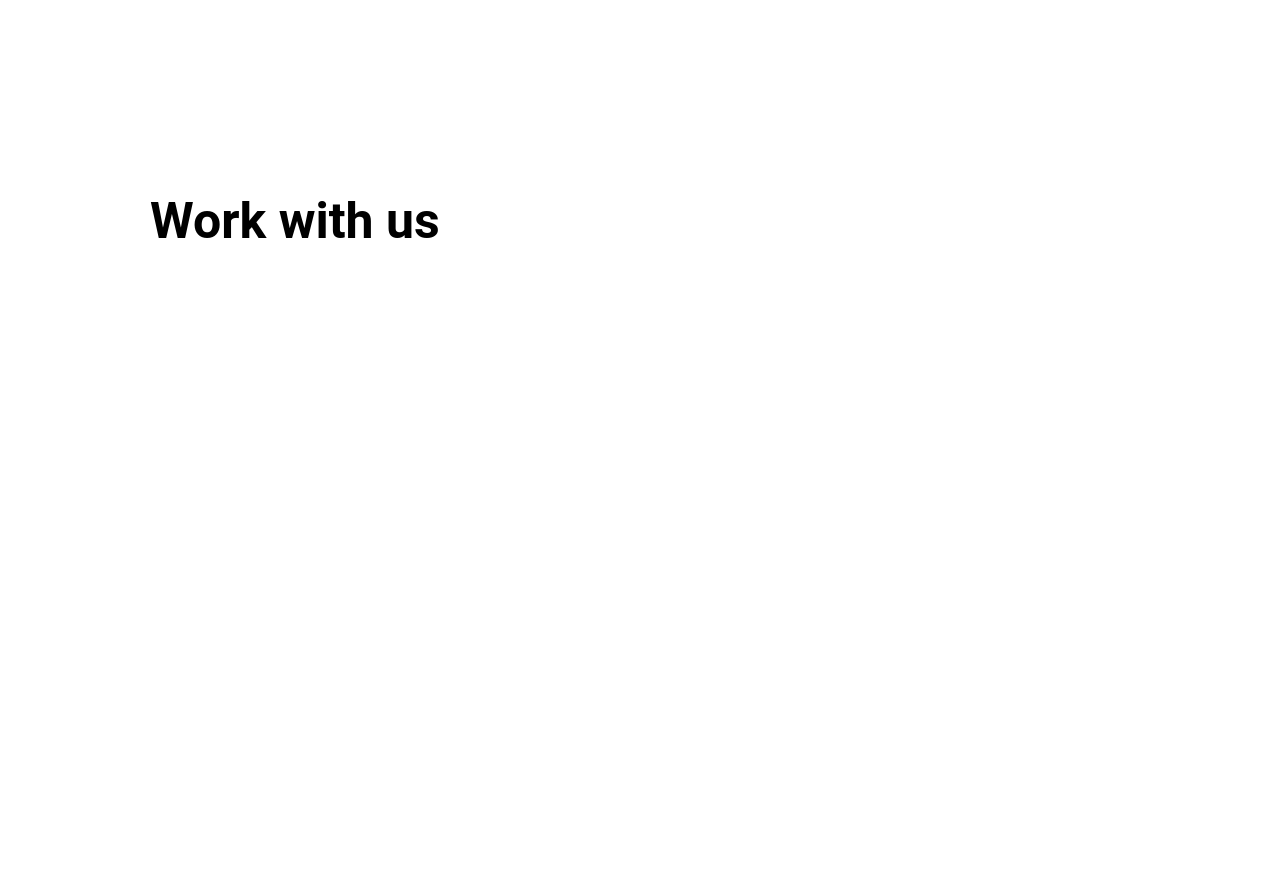
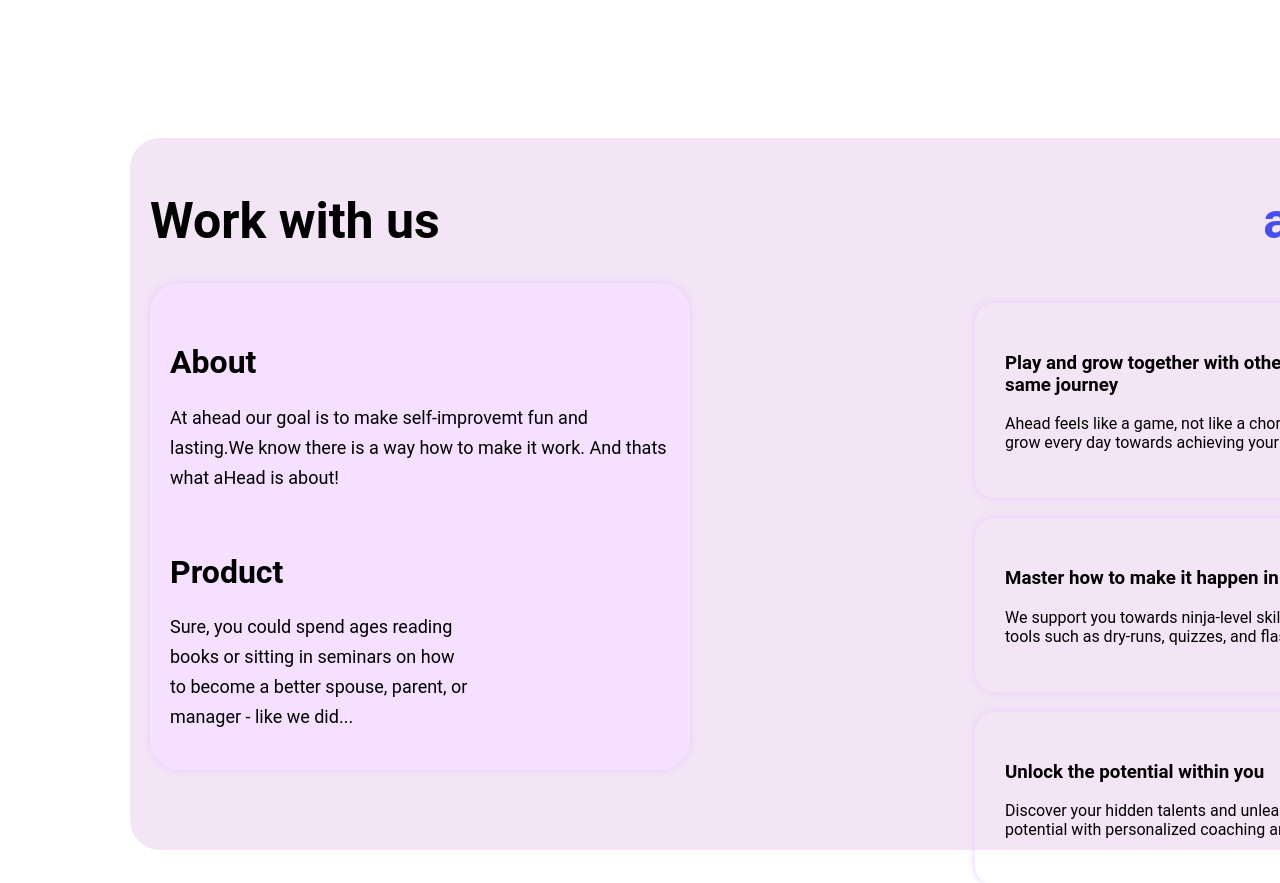
Before and after one commit to SurajPaul13/spurfit, a React (Create React App) app: page / in a window 1280 px wide. Shown: the part 2140-3023 px from the top of the page. Before the commit the page ends 2990 px from the top, so only its background shows below. Built offline with nearby package versions, Linux system fonts and the light colour scheme.

Commit message:
work with us section

```diff
--- a/src/components/WorkWithUs/WorkWithUs.css
+++ b/src/components/WorkWithUs/WorkWithUs.css
@@ -7,6 +7,8 @@
     align-items: center;
     justify-content: space-between;
     padding: 20px;
+    background-color: #F3E5F5;
+    border-radius: 30px;
 }
 .wwu-head-container{
     display: flex;
@@ -20,4 +22,46 @@
 .wwu-right-head{
     font-size: 50px;
     color: #464FEC;
+    margin-right: 50px;
 }
+.wwu-divL{
+    background-color: #F5E1FF;
+    padding: 20px;
+    border-radius: 30px;
+    box-shadow: 0px 0px 10px #E6CCFF;
+}
+.wwu-divR{
+    padding: 20px;
+    border-radius: 30px;
+    width: 35%;
+    max-height: 70vh;
+    overflow-y: auto;
+
+}
+.wwu-sub-container{
+    display: flex;
+    align-items: flex-start;
+    justify-content: space-between;
+}
+.ahead-card-container{
+    box-shadow: 0px 0px 10px #E6CCFF;
+    border-radius: 20px;
+    padding: 30px;
+    margin-bottom: 20px;
+}
+.ahead-card-container p{
+    font-size: 16px;
+}
+.wwu-about-card{
+    width: 500px;
+}
+.wwu-info{
+    line-height: 30px;
+    font-size: 18px;
+}
+.wwu-product-card{
+    width: 300px;
+}
+.wwu-product-card h1{
+    margin-top: 60px;
+}
--- a/src/components/WorkWithUs/WorkWithUs.jsx
+++ b/src/components/WorkWithUs/WorkWithUs.jsx
@@ -1,9 +1,99 @@
-import React, { useRef, useEffect } from 'react';
+import React, { useEffect } from 'react';
 import { gsap } from 'gsap';
 
 import './WorkWithUs.css'
 
+const workWithUsContent = [
+  {
+    head: "Play and grow together with others on the same journey",
+    info: "Ahead feels like a game, not like a chore. See yourself grow every day towards achieving your goals."
+  },
+  {
+    head: "Master how to make it happen in real life",
+    info: "We support you towards ninja-level skills with sleek tools such as dry-runs, quizzes, and flashcards."
+  },
+  {
+    head: "Unlock the potential within you",
+    info: "Discover your hidden talents and unleash your full potential with personalized coaching and mentorship."
+  },
+  {
+    head: "Join a community of like-minded individuals",
+    info: "Connect with others who share your passion and drive, creating a supportive network for growth and success."
+  },
+  {
+    head: "Take control of your destiny",
+    info: "Empower yourself with the knowledge and skills needed to chart your own course and shape your future."
+  },
+  {
+    head: "Embrace challenges as opportunities",
+    info: "View obstacles as stepping stones to success, embracing failure as a valuable learning experience."
+  },
+  {
+    head: "Celebrate progress, big and small",
+    info: "Acknowledge and celebrate every milestone along the way, recognizing the effort and dedication it took to get there."
+  },
+  {
+    head: "Make learning an adventure",
+    info: "Explore new ideas, concepts, and skills with enthusiasm and curiosity, turning every lesson into an exciting journey."
+  },
+  {
+    head: "Transform your passion into purpose",
+    info: "Channel your passions into meaningful projects and pursuits, finding fulfillment and purpose in everything you do."
+  },
+  {
+    head: "Build a legacy that inspires others",
+    info: "Leave behind a lasting impact that motivates and empowers others to pursue their dreams and create positive change."
+  }
+];
+
+
 const WorkWithUs = () => {
+
+  useEffect(() => {
+    gsap.fromTo('.wwu-left-head',{
+      x:-200,
+      scrub:true
+    },{
+      ScrollTrigger:{
+        trigger:'.wwu-left-head',
+        start:'top 80%',
+        end:'bottom top'
+      },
+      x:0,
+      ease:'none',
+      duration:.8,
+
+    })
+  })
+
+  useEffect(() => {
+    gsap.fromTo('.wwu-right-head',{
+      x:200,
+      scrub:true
+    },{
+      ScrollTrigger:{
+        trigger:'.wwu-left-head',
+        start:'top 80%',
+        end:'bottom top'
+      },
+      x:0,
+      ease:'none',
+      duration:.8,
+
+    })
+  })
+
+
+  const createCard = item => {
+    const { head, info } = item
+
+    return <>
+      <div className='ahead-card-container'>
+        <h3>{head}</h3>
+        <p>{info}</p>
+      </div>
+    </>
+  }
 
   return (
     <div className="wwumain">
@@ -11,17 +101,21 @@ const WorkWithUs = () => {
         <h1 className='wwu-left-head'>Work with us</h1>
         <h1 className='wwu-right-head'>ahead</h1>
       </div>
-      <div className='wwu-divL'>
-        <div className='wwu-about-card'>
-          <img src=''/>
-          <h1></h1>
-          <p></p>
+      <div className='wwu-sub-container'>
+        <div className='wwu-divL'>
+          <div className='wwu-about-card'>
+            <img src='' />
+            <h1 className='wwu-head'>About</h1>
+            <p className='wwu-info'>At ahead our goal is to make self-improvemt fun and lasting.We know there is a way how to make it work. And thats what aHead is about!</p>
+          </div>
+          <div className='wwu-product-card'>
+            <h1 className='wwu-head'>Product</h1>
+            <p className='wwu-info'>Sure, you could spend ages reading books or sitting in seminars on how to become a better spouse, parent, or manager - like we did...</p>
+          </div>
         </div>
-        <h1></h1>
-        <p></p>
-      </div>
-      <div className='wwu-divR'>
-        {/* cards for scroll */}
+        <div className='wwu-divR'>
+          {workWithUsContent.map(each => createCard(each))}
+        </div>
       </div>
     </div>
   );
```
